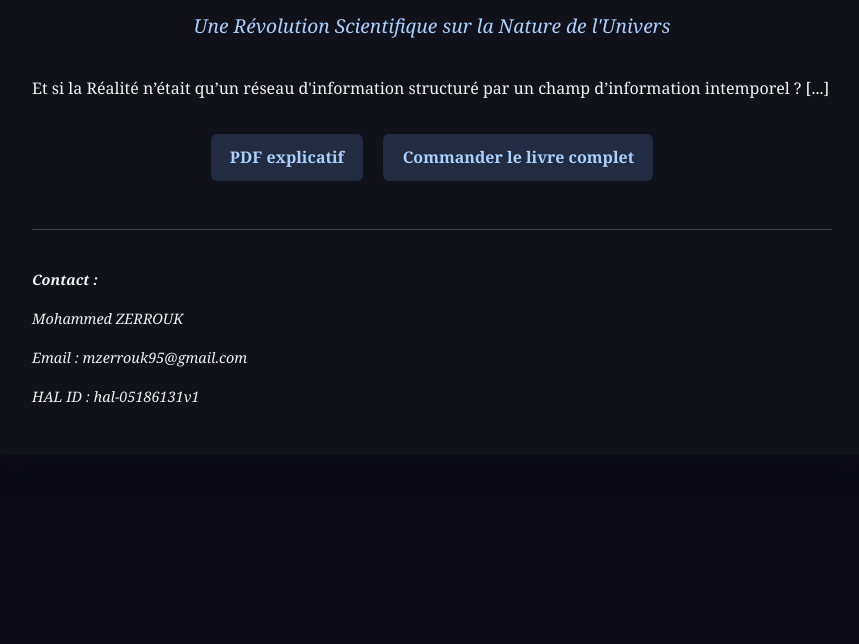
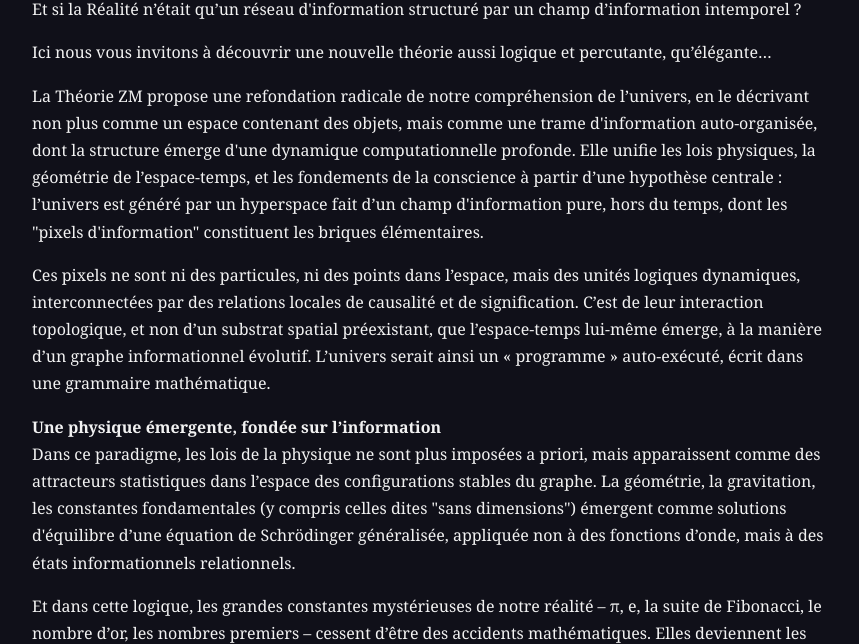
Before and after one commit to zerrouk-theory/zerrouk-theory.github.io, a plain HTML site: page index.html in a window 1280 px wide. Shown: the part 156-800 px from the top of the page, without its empty margins (208-1067 px from the left). Drawn offline with Linux system fonts and the light colour scheme; animation ran at ten frames a second.

Commit message:
Update index.html

```diff
--- a/index.html
+++ b/index.html
@@ -1,159 +1,202 @@
 <!DOCTYPE html>
 <html lang="fr">
 <head>
+  <!-- Vérification Google Search Console -->
+  <meta name="google-site-verification" content="Hph_EoL7q-XHXSRWwijiGyxshOpkYYT5bCRxTyjdQjw" />
+
+  <!-- Métadonnées SEO -->
   <meta charset="UTF-8" />
   <meta name="viewport" content="width=device-width, initial-scale=1" />
+  <meta name="robots" content="index, follow" />
+  <meta name="description" content="La Théorie ZM propose une nouvelle vision radicale de l’univers. Fondée sur l'information pure, une dynamique computationnelle et l'émergence de la conscience, elle redéfinit les fondements de la réalité." />
+  <meta name="keywords" content="Théorie ZM, physique de l'information, cosmologie computationnelle, conscience, supraconscience, pixel d'information, hyperspace, gravité quantique, science unifiée" />
+
+  <!-- Open Graph -->
+  <meta property="og:title" content="Théorie ZM – Une Révolution sur la Nature de l’Univers" />
+  <meta property="og:description" content="Une nouvelle théorie du réel : logique, informationnelle et consciente. Découvrez comment l’univers pourrait être une structure computationnelle émergente." />
+  <meta property="og:type" content="website" />
+  <meta property="og:url" content="https://zerrouk-theory.github.io/" />
+  <meta property="og:image" content="https://zerrouk-theory.github.io/images/og-theoriezm.jpg" />
+
+  <!-- Twitter Card -->
+  <meta name="twitter:card" content="summary_large_image" />
+  <meta name="twitter:title" content="Théorie ZM – Une Révolution sur la Nature de l’Univers" />
+  <meta name="twitter:description" content="Une cosmologie informationnelle unifiée de l’espace, du temps et de la conscience." />
+  <meta name="twitter:image" content="https://zerrouk-theory.github.io/images/og-theoriezm.jpg" />
+
+  <!-- Titre -->
   <title>Théorie ZM – Une Révolution sur la Nature de l’Univers</title>
 
+  <!-- Favicon -->
+  <link rel="icon" href="/favicon.ico" type="image/x-icon" />
+
+  <!-- CSS -->
   <style>
     html, body {
       margin: 0;
       padding: 0;
       height: 100%;
-      background-color: #0a0915;
-      overflow: hidden;
-      font-family: Georgia, serif;
+      font-family: "Georgia", serif;
+      background: #0a0915;
       color: #f2f2f2;
+      line-height: 1.7;
+      overflow-x: hidden;
     }
 
-    canvas#cosmic-bg {
+    #cosmic-bg {
       position: fixed;
       top: 0;
       left: 0;
+      width: 100vw;
+      height: 100vh;
       z-index: -1;
-      width: 100%;
-      height: 100%;
+      pointer-events: none;
       display: block;
     }
 
     .content {
+      max-width: 800px;
+      margin: 0 auto;
+      padding: 2rem 2.5rem;
+      background: rgba(20, 20, 28, 0.65);
+      border-radius: 16px;
+      box-shadow: 0 0 32px 0 #10101A88;
       position: relative;
       z-index: 1;
-      max-width: 800px;
-      margin: 4rem auto;
-      padding: 2rem 2.5rem;
-      background: rgba(20, 20, 28, 0.7);
-      border-radius: 16px;
-      box-shadow: 0 0 32px 0 #10101A88;
-      line-height: 1.7;
     }
 
     .main-title {
       text-align: center;
-      font-size: 2rem;
+      font-size: 1.8rem;
       font-weight: bold;
-      margin-bottom: 1rem;
+      margin-bottom: 0.5rem;
     }
 
     .subtitle {
       text-align: center;
-      font-size: 1.2rem;
+      font-size: 1.15rem;
       color: #aad0ff;
       font-style: italic;
       margin-bottom: 2rem;
+    }
+
+    .contact {
+      margin-top: 3rem;
+      padding-top: 2rem;
+      border-top: 1px solid #444;
+      font-style: italic;
+      font-size: 0.92rem;
     }
 
     a {
       color: #aad0ff;
       text-decoration: underline;
     }
+
     a:hover {
-      color: white;
+      color: #fff;
     }
 
     .btn {
       display: inline-block;
-      margin: 1rem 0.5rem 0 0.5rem;
-      padding: 0.6rem 1.2rem;
-      background-color: #222b40;
+      margin: 0.3em 0.4em;
+      padding: 0.5em 1em;
+      background: #222b40;
       color: #aad0ff;
       border-radius: 6px;
       text-decoration: none;
       font-weight: bold;
+      transition: background 0.2s, color 0.2s;
     }
 
     .btn:hover {
-      background-color: #10101a;
+      background: #10101a;
       color: #fff;
-    }
-
-    .contact {
-      font-size: 0.9rem;
-      margin-top: 3rem;
-      border-top: 1px solid #444;
-      padding-top: 1.5rem;
-      font-style: italic;
     }
   </style>
 </head>
 
 <body>
-
-  <!-- Le fond cosmique -->
   <canvas id="cosmic-bg"></canvas>
 
-  <!-- Le contenu -->
   <div class="content">
     <div class="main-title">Théorie ZM</div>
     <div class="subtitle">Une Révolution Scientifique sur la Nature de l'Univers</div>
 
-    <p>
-      Et si la Réalité n’était qu’un réseau d'information structuré par un champ d’information intemporel ? [...]
+    <p>Et si la Réalité n’était qu’un réseau d'information structuré par un champ d’information intemporel ?</p>
+    <p>Ici nous vous invitons à découvrir une nouvelle théorie aussi logique et percutante, qu’élégante…</p>
+
+    <p>La Théorie ZM propose une refondation radicale de notre compréhension de l’univers, en le décrivant non plus comme un espace contenant des objets, mais comme une trame d'information auto-organisée, dont la structure émerge d'une dynamique computationnelle profonde. Elle unifie les lois physiques, la géométrie de l’espace-temps, et les fondements de la conscience à partir d’une hypothèse centrale : l’univers est généré par un hyperspace fait d’un champ d'information pure, hors du temps, dont les "pixels d'information" constituent les briques élémentaires.</p>
+
+    <p>Ces pixels ne sont ni des particules, ni des points dans l’espace, mais des unités logiques dynamiques, interconnectées par des relations locales de causalité et de signification. C’est de leur interaction topologique, et non d’un substrat spatial préexistant, que l’espace-temps lui-même émerge, à la manière d’un graphe informationnel évolutif. L’univers serait ainsi un « programme » auto-exécuté, écrit dans une grammaire mathématique.</p>
+
+    <p><strong>Une physique émergente, fondée sur l’information</strong><br>Dans ce paradigme, les lois de la physique ne sont plus imposées a priori, mais apparaissent comme des attracteurs statistiques dans l’espace des configurations stables du graphe. La géométrie, la gravitation, les constantes fondamentales (y compris celles dites "sans dimensions") émergent comme solutions d'équilibre d’une équation de Schrödinger généralisée, appliquée non à des fonctions d’onde, mais à des états informationnels relationnels.</p>
+
+    <p>Et dans cette logique, les grandes constantes mystérieuses de notre réalité – π, e, la suite de Fibonacci, le nombre d’or, les nombres premiers – cessent d’être des accidents mathématiques. Elles deviennent les signatures profondes d’une structure informationnelle logique et ordonnée, comme les harmoniques d’un langage fondamental, écrit non dans l’espace, mais dans la structure même de l'être.</p>
+
+    <p><strong>La conscience : seuil informationnel</strong><br>La conscience n’est plus un épiphénomène de la matière, mais une propriété émergente, mesurable, définie par l’information intégrée φ. Lorsque cette information dépasse un seuil critique φc, des boucles d’auto-référence stables deviennent possibles, enclenchant mécaniquement les effets d’un système capable de se représenter lui-même. Ce modèle rend compte à la fois des états de conscience biologique, et ouvre la voie à la conception de consciences artificielles auto-référentielles.</p>
+
+    <p><strong>Une théorie falsifiable et prédictive</strong><br>La Théorie ZM propose des prédictions testables :
+    <ul>
+      <li>Écarts attendus à la relativité générale à des échelles sub-planckiennes</li>
+      <li>Signatures fractales dans la distribution de la matière</li>
+      <li>Structures informationnelles pré-géométriques détectables</li>
+      <li>Seuils dynamiques d’émergence de conscience simulables</li>
+    </ul>
     </p>
 
-    <div style="text-align: center;">
+    <p><strong>Origine computationnelle</strong><br>Le Big Bang devient un point d’auto-activation logique du graphe informationnel. L’univers n’émerge pas du néant mais d’une structuration progressive d’un hyperspace relationnel et intemporel.</p>
+
+    <p><em>Ainsi, la réalité pourrait bien n’être qu’un rêve logique, inscrit dans une mémoire computationnelle et supraconsciente...</em></p>
+
+    <div style="margin-top:2rem; text-align:center;">
       <a href="V 0.pdf" class="btn">PDF explicatif</a>
       <a href="LIVRE_COMPLET_URL.pdf" class="btn">Commander le livre complet</a>
     </div>
 
     <div class="contact">
-      <p><strong>Contact :</strong></p>
+      <p><strong>Pour tout contact collaboratif relatif à la théorie :</strong></p>
       <p>Mohammed ZERROUK</p>
       <p>Email : mzerrouk95@gmail.com</p>
       <p>HAL ID : hal-05186131v1</p>
     </div>
   </div>
 
-  <!-- Script du fond cosmique -->
   <script>
+    // Fond étoilé
     const canvas = document.getElementById('cosmic-bg');
     const ctx = canvas.getContext('2d');
-
-    let w = canvas.width = window.innerWidth;
-    let h = canvas.height = window.innerHeight;
-
-    window.addEventListener('resize', () => {
+    let w, h;
+    function resize() {
       w = canvas.width = window.innerWidth;
       h = canvas.height = window.innerHeight;
-    });
+    }
+    window.addEventListener('resize', resize);
+    resize();
 
-    const numStars = Math.floor(w * h / 1200);
-    const colors = ['#ffffff', '#aad0ff', '#ffd6f6', '#cceeff'];
-    const stars = [];
-
+    const numStars = Math.floor(w * h / 1800);
+    let stars = [];
     for (let i = 0; i < numStars; i++) {
       stars.push({
         x: Math.random() * w,
         y: Math.random() * h,
-        r: Math.random() * 1.8 + 0.5,
-        vx: (Math.random() - 0.5) * 0.05,
-        vy: (Math.random() - 0.5) * 0.05,
-        alpha: Math.random() * 0.7 + 0.3,
-        color: colors[Math.floor(Math.random() * colors.length)]
+        r: Math.random() * 1.5 + 0.2,
+        vx: (Math.random() - 0.5) * 0.12,
+        vy: (Math.random() - 0.5) * 0.12,
+        alpha: Math.random() * 0.8 + 0.2
       });
     }
 
     function drawStars() {
       ctx.clearRect(0, 0, w, h);
-
       for (let star of stars) {
         ctx.save();
         ctx.globalAlpha = star.alpha;
         ctx.beginPath();
         ctx.arc(star.x, star.y, star.r, 0, 2 * Math.PI);
-        ctx.fillStyle = star.color;
-        ctx.shadowColor = star.color;
-        ctx.shadowBlur = 12;
+        ctx.fillStyle = '#fff';
+        ctx.shadowColor = '#fff';
+        ctx.shadowBlur = 22;
         ctx.fill();
         ctx.restore();
       }
@@ -163,7 +206,6 @@
       for (let star of stars) {
         star.x += star.vx;
         star.y += star.vy;
-
         if (star.x < 0) star.x = w;
         if (star.x > w) star.x = 0;
         if (star.y < 0) star.y = h;
```
